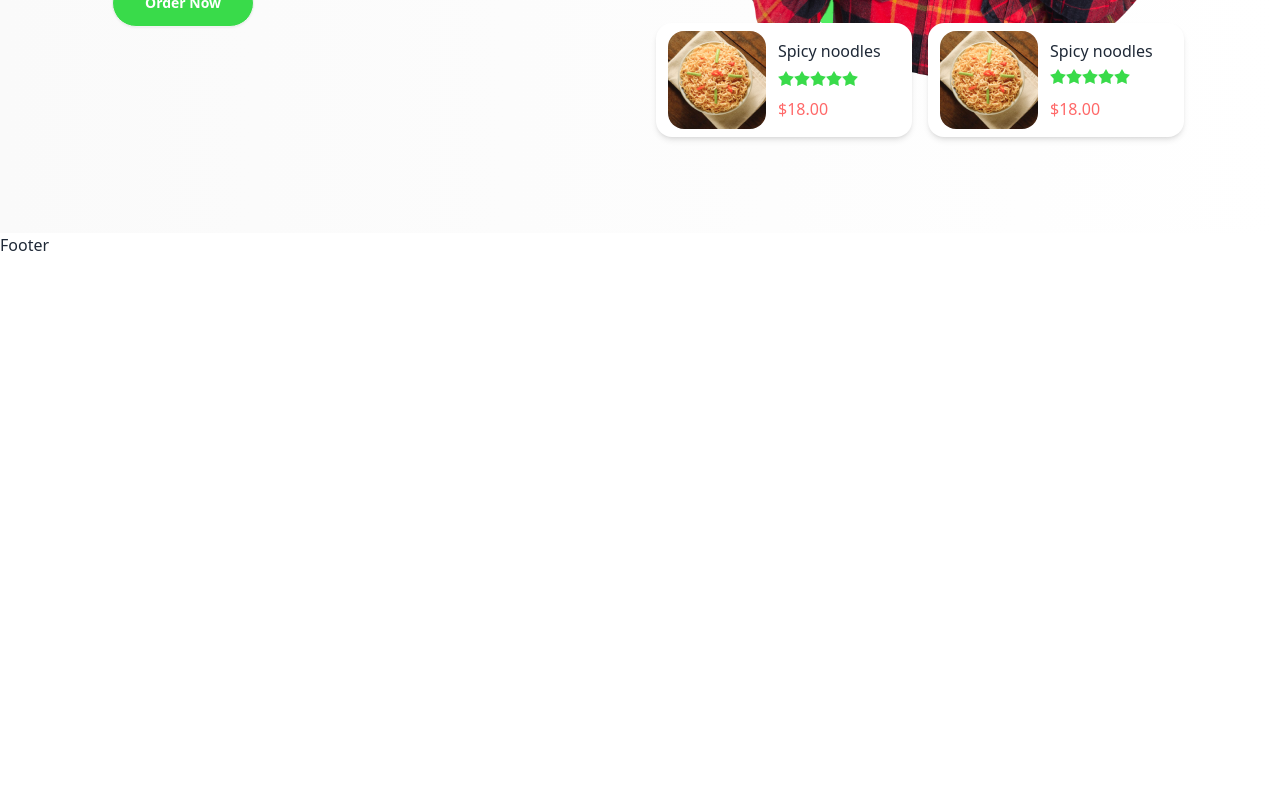
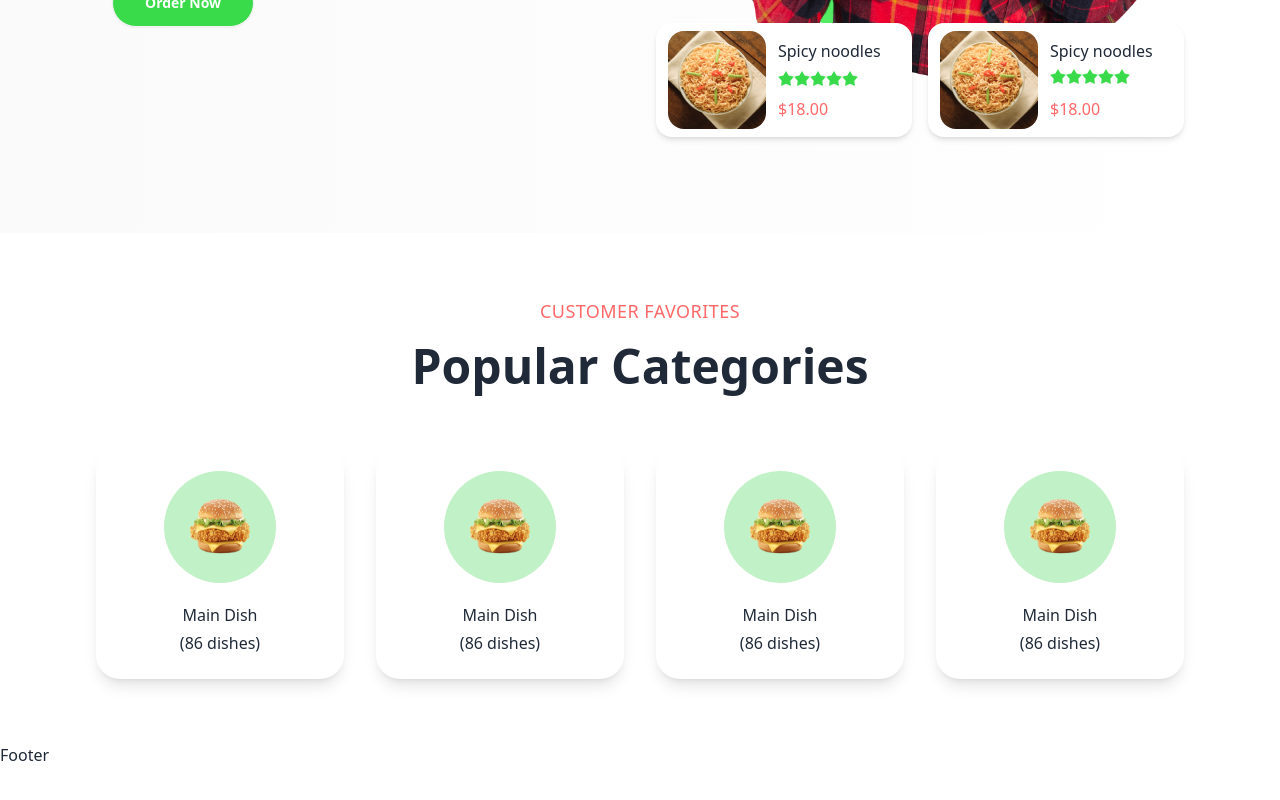
Before and after one commit to Akib-Raihan-4/Food-App-MERN, a React (Vite) app in the folder khabo-ami/: page / in a window 1280 px wide. Shown: the part 536-1336 px from the top of the page. Built offline with nearby package versions, Linux system fonts and the light colour scheme.

Commit message:
category section is done

```diff
--- a/khabo-ami/src/App.css
+++ b/khabo-ami/src/App.css
@@ -4,6 +4,18 @@
   font-family: 'Inter',sans-serif;
 } */
 
+header{
+  z-index: 1 !important;
+}
+
 .section-container{
   @apply max-w-screen-2xl container mx-auto xl:px-24 px-4;
 }
+
+.subtitle{
+  @apply text-red uppercase tracking-wide font-medium text-lg;
+}
+
+.title{
+  @apply text-4xl md:text-5xl font-bold my-2 md:leading-snug leading-snug;
+}
--- /dev/null
+++ b/khabo-ami/src/pages/home/Categories.jsx
@@ -0,0 +1,57 @@
+import React from 'react'
+
+const categoryItems = [
+    {
+        id:1,
+        title: "Main Dish",
+        des: "(86 dishes)",
+        img: "/home/category_section/img1.png"
+    },
+    {
+        id:2,
+        title: "Main Dish",
+        des: "(86 dishes)",
+        img: "/home/category_section/img1.png"
+    },
+    {
+        id:3,
+        title: "Main Dish",
+        des: "(86 dishes)",
+        img: "/home/category_section/img1.png"
+    },
+    {
+        id:4,
+        title: "Main Dish",
+        des: "(86 dishes)",
+        img: "/home/category_section/img1.png"
+    },
+]
+
+const Categories = () => {
+  return (
+    <div className='section-container py-16'>
+      <div className='text-center'>
+        <p className='subtitle'>Customer Favorites</p>
+        <h2 className='title'>Popular Categories</h2>
+      </div>
+      {/* Categories Cards */}
+      <div className='flex flex-col sm:flex-row gap-8 justify-around items-center mt-12'>
+        {
+            categoryItems.map((item, index)=>
+                <div key={index} className='shadow-lg rounded-3xl bg-white py-6 px-5 w-72 mx-auto text-center cursor-pointer hover:-translate-y-4 duration-300 transition-all'>
+                    <div className='flex w-full mx-auto items-center justify-center'>
+                        <img src={item.img} alt="" className='bg-[#C1F1C6] p-5 rounded-full w-28 h-28'/>
+                    </div>
+                    <div className='mt-5 space-y-1'>
+                        <h5>{item.title}</h5>
+                        <p>{item.des}</p>
+                    </div>
+                </div>
+            )
+        }
+      </div>
+    </div>
+  )
+}
+
+export default Categories
--- a/khabo-ami/src/pages/home/Home.jsx
+++ b/khabo-ami/src/pages/home/Home.jsx
@@ -1,10 +1,12 @@
 import React from 'react'
 import Banner from '../../components/Banner'
+import Categories from './Categories'
 
 const Home = () => {
   return (
     <div>
       <Banner/>
+      <Categories/>
     </div>
   )
 }
```
Also changed, not shown: khabo-ami/public/home/category_section/img1.png (added).
